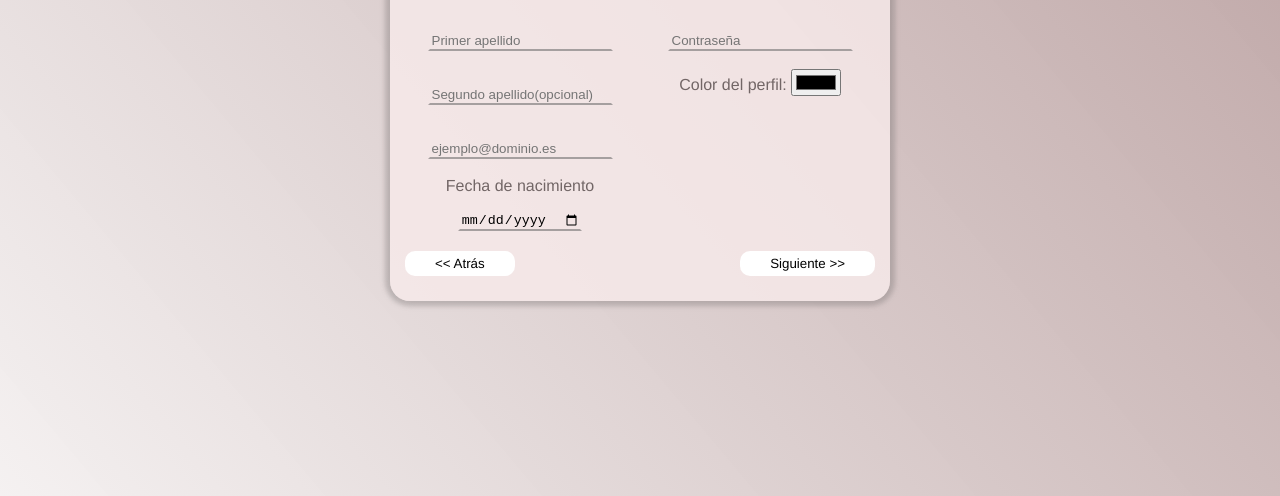
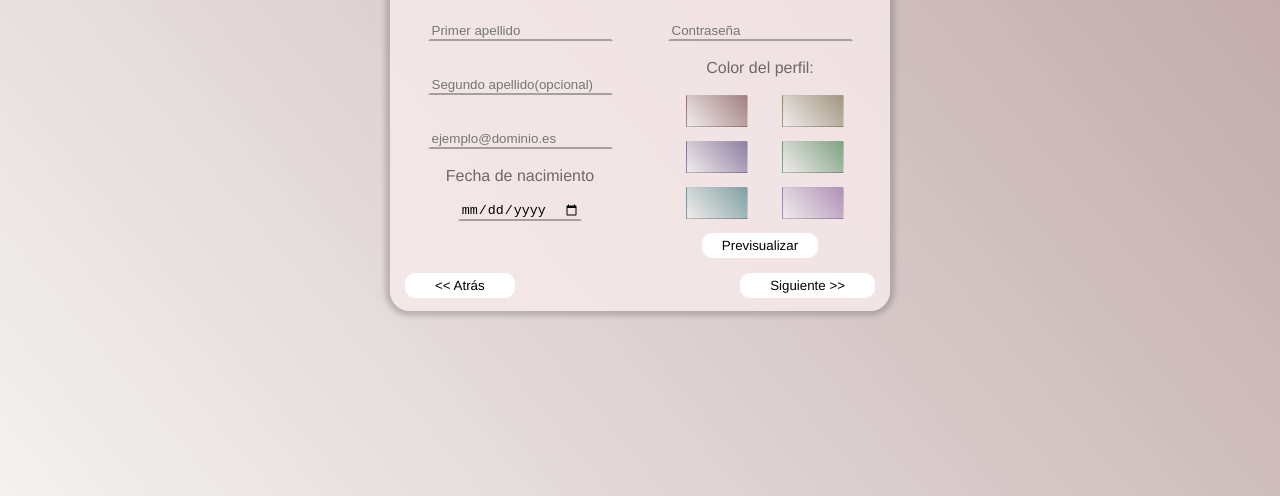
Before and after one commit to martaAlar/Proyecto, a plain HTML site: page html/registroP1.html in a window 1280 px wide. Shown: the part 304-800 px from the top of the page. Drawn offline with Linux system fonts and the light colour scheme.

Commit message:
seleccion de colores con previsualización añadida

```diff
--- a/css/registroP1.css
+++ b/css/registroP1.css
@@ -9,11 +9,11 @@
     */
 /*ARREGLOS*/
 .botones{
-    margin-top: 20px;
+    margin-top: 15px;
 }
 /*MARCO CENTRAL*/
 .marcoCentral {
-    height: 410px;
+    height: 430px;
 }
 .formularioEntrada {
     background-color: transparent;
@@ -33,3 +33,84 @@
     text-align: center;
     font-size: 27px;
 }
+
+.eleccionColores label:empty {
+    border: solid 1px rgba(0, 0, 0, 0.129);
+    margin-right: 10px;
+    margin-left: 20px;
+    margin-bottom: 10px;
+    display: inline-block;
+
+    padding-left: 30px;
+    padding-right: 30px;
+    padding-top: 15px;
+    padding-bottom: 15px;
+}
+
+.eleccionColores input[type="radio"]:checked + label{
+    box-shadow: 0 0 3px 3px #746e6e2d;
+}
+
+.eleccionColores input[type="radio"] {
+    display: none;
+}
+
+#color1 + label:empty {
+    background: linear-gradient(
+        50deg,
+        #f0ebeb,
+        #a38080
+        );
+}
+
+#color2 + label:empty {
+    background: linear-gradient(
+        50deg,
+        #f0ebeb,
+        #a39780
+        );
+}
+
+#color3 + label:empty {
+    background: linear-gradient(
+        50deg,
+        #f0ebeb,
+        #8f80a3
+        );
+}
+
+#color4 + label:empty {
+    background: linear-gradient(
+        50deg,
+        #f0ebeb,
+        #80a383
+        );
+}
+
+#color5 + label:empty {
+    background: linear-gradient(
+        50deg,
+        #f0ebeb,
+        #80a1a3
+        );
+}
+
+#color6 + label:empty {
+    background: linear-gradient(
+        50deg,
+        #f0ebeb,
+        #b191b8
+        );
+}
+
+#previsualizar {
+    border-radius: 10px;
+    border:0px;
+    margin-top: 0px;
+    background-color: white;
+    padding-top: 5px;
+    padding-bottom: 5px;
+    padding-left: 20px;
+    padding-right: 20px;
+    font-family:'Helvetica';
+}
--- a/html/registroP1.html
+++ b/html/registroP1.html
@@ -23,7 +23,7 @@
             <h3 class="titulos" id="titulo">Registro</h3>
             <div>
 
-                    <div class="columnasDobles" style="float: left;margin-left: 30px;">
+                <div class="columnasDobles" style="float: left;margin-left: 30px;">
                     <input class="formularioEntrada" placeholder="Nombre" type="text" id="nombre" style="margin-top: 0px;">
                     <br><br>
                     <input class="formularioEntrada" placeholder="Primer apellido" type="text" id="prApellido">
@@ -43,8 +43,31 @@
                     <input  class="formularioEntrada" placeholder="Contraseña" type="password" id="password">
                     <br><br>
                     <label style="font-family:Helvetica;color:rgb(114, 102, 102);"  id="colorPerfil">Color del perfil:</label>
-                    <input type="color">
-                    <br>
+                    <br><br>
+                    <div class="eleccionColores">
+                        <form action="" class="eleccionColor" id="eleccionColor">
+                            <input type="radio" name="color" id="color1" value="Color 1">
+                            <label for="color1"></label>
+
+                            <input type="radio" name="color" id="color2" value="Color 2">
+                            <label for="color2"></label>
+                            <br>
+                            <input type="radio" name="color" id="color3" value="Color 3">
+                            <label for="color3"></label>
+
+                            <input type="radio" name="color" id="color4" value="Color 4">
+                            <label for="color4"></label>
+                            <br>
+                            <input type="radio" name="color" id="color5" value="Color 5">
+                            <label for="color5"></label>
+
+                            <input type="radio" name="color" id="color6" value="Color 6">
+                            <label for="color6"></label>
+
+                            <input type="button" id="previsualizar" value="Previsualizar">
+                        </form>
+                    </div>
+
 
                 </div>
 
@@ -56,6 +79,7 @@
         </form>
     </div>
 </div>
-    <script src="../js/registro.js"></script>
+<script src="../js/registro.js"></script>
+<script src="../js/previsualizarColor.js"></script>
 </body>
 </html>
--- /dev/null
+++ b/js/previsualizarColor.js
@@ -0,0 +1,29 @@
+document.addEventListener('DOMContentLoaded', function () {
+    var selectedColor;
+
+    var botonPrev = document.getElementById("previsualizar");
+
+    botonPrev.addEventListener("click", function (event) {
+        selectedColor = document.querySelector('input[name="color"]:checked');
+
+        if (selectedColor) {
+            var colorFondoBase = document.querySelector(".fondo");
+
+            if (selectedColor.value === "Color 1") {
+                colorFondoBase.style.background = "linear-gradient(50deg, #f0ebeb, #a38080)";
+            } else if (selectedColor.value === "Color 2") {
+                colorFondoBase.style.background = "linear-gradient(50deg, #f0ebeb, #a39780)";
+            } else if (selectedColor.value === "Color 3") {
+                colorFondoBase.style.background = "linear-gradient(50deg, #f0ebeb, #8f80a3)";
+            } else if (selectedColor.value === "Color 4") {
+                colorFondoBase.style.background = "linear-gradient(50deg, #f0ebeb, #80a383)";
+            } else if (selectedColor.value === "Color 5") {
+                colorFondoBase.style.background = "linear-gradient(50deg, #f0ebeb, #80a1a3)";
+            } else if (selectedColor.value === "Color 6") {
+                colorFondoBase.style.background = "linear-gradient(50deg, #f0ebeb, #b191b8)";
+            } else {
+                console.log("No color selected");
+            }
+        }
+    })
+});
```
